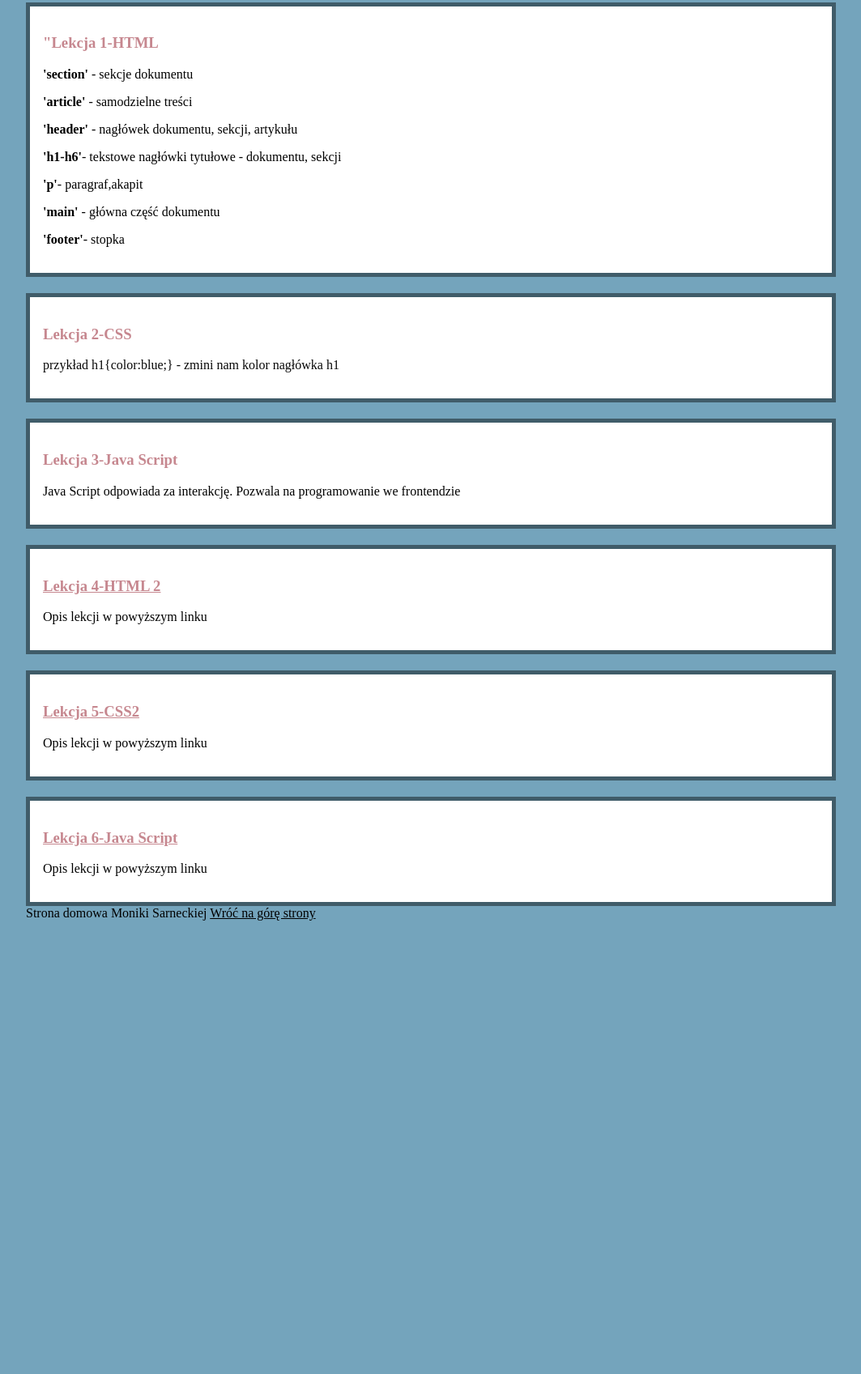
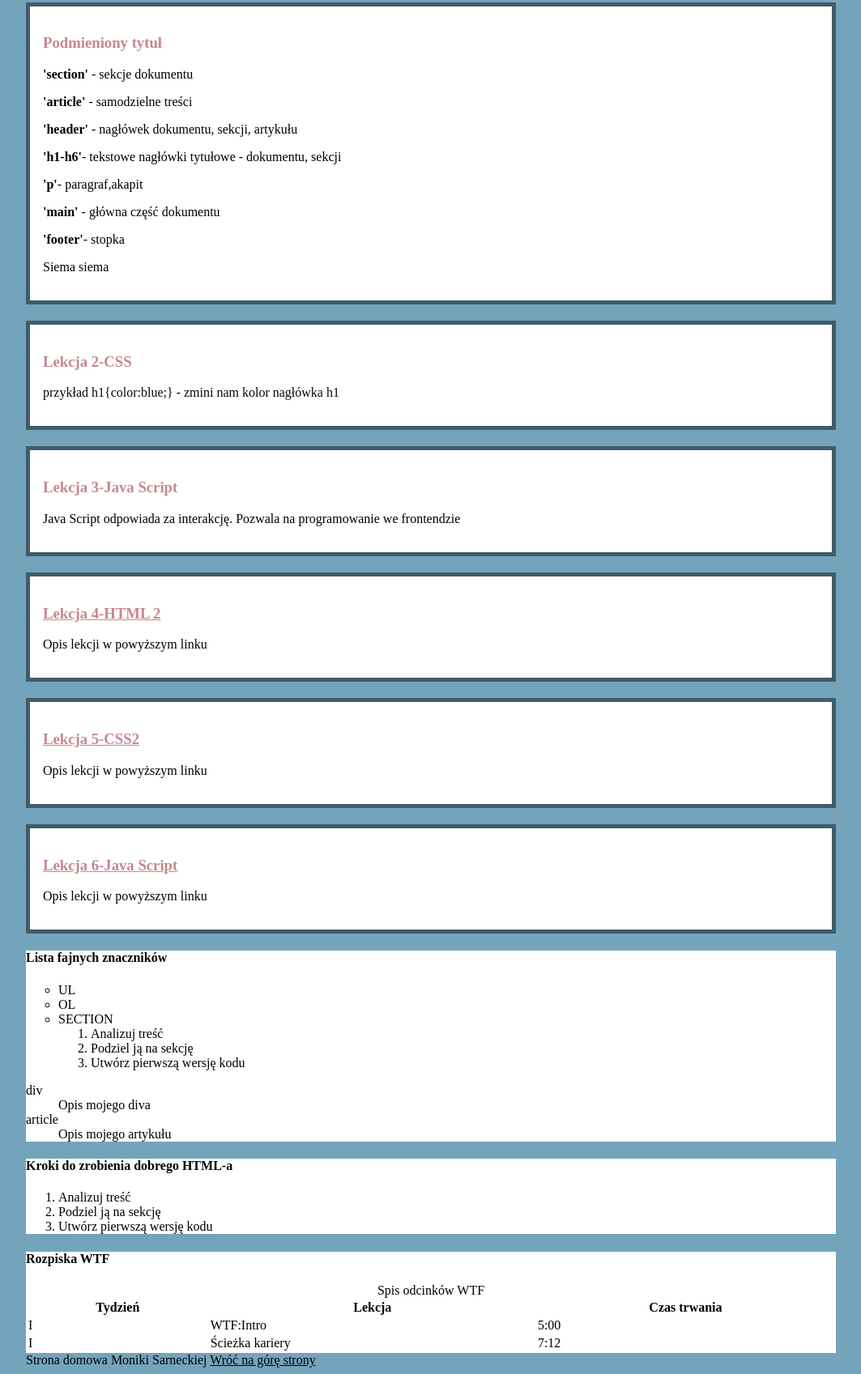
Before and after one commit to monikasarnecka/homepage, a plain HTML site: page index.html in a window 1280 px wide. Shown: the part 781-2478 px from the top of the page at 81% size, without its empty margins (108-1171 px from the left). Before the commit the page ends 1926 px from the top, so only its background shows below. Drawn offline with Linux system fonts and the light colour scheme.

Commit message:
diferent change

```diff
--- a/index.html
+++ b/index.html
@@ -11,7 +11,9 @@
   <body>
     <header>
       <nav class="navigation">
-        <a class= "navigation__link navigation__link--homepage" href="index.html">Strona główna</a>
+        <a class="navigation__link navigation__link--homepage" href="index.html"
+          >Strona główna</a
+        >
         <a class="navigation__link" href="nauka-html.html">Nauka HTML</a>
         <a class="navigation__link" href="html2.html">HTML 2</a>
         <a class="navigation__link" href="css2.html">CSS 2</a>
@@ -38,7 +40,8 @@
           możliwości strony, które pozwalają użytkownikowi na możliwie
           maksymalną interakcję. Interfejs strony, menu, grafiki, animacje,
           układ tekstu – te wyniki front-end zaciąga i wyświetla z backendu i to
-          finalnie widzimy na ekranie monitora lub smartfona.<a class="about__link"
+          finalnie widzimy na ekranie monitora lub smartfona.<a
+            class="about__link"
             href="#szkolenie"
             >Przejdź do szkolenia</a
           >
@@ -50,7 +53,8 @@
           Czego sie nauczyłam na szkoleniu
           <a class="notes__link" href="https://cotenfrontend.pl">WTF?</a>
         </h2>
-        <img class="notes__picture"
+        <img
+          class="notes__picture"
           src="ilustracja-zolta-gumowa-kaczka-na-wodzie_23-2148278476.jpg"
           alt="żółta kaczka"
           width="400"
@@ -59,21 +63,38 @@
       </section>
       <section class="week">
         <article class="week-summary">
-          <h3 class="week-summary__title">"Lekcja 1-HTML</h3>
-          <p class="week-summary__descrition"><b>'section'</b> - sekcje dokumentu</p>
-          <p class="week-summary__descrition"><b> 'article' </b> - samodzielne treści</p>
-          <p class="week-summary__descrition"><b>'header'</b> - nagłówek dokumentu, sekcji, artykułu</p>
-          <p class="week-summary__descrition"><b> 'h1-h6'</b>- tekstowe nagłówki tytułowe - dokumentu, sekcji</p>
+          <h3 class="week-summary__title week-summary__title--js">
+            "Lekcja 1-HTML
+          </h3>
+          <p class="week-summary__descrition">
+            <b>'section'</b> - sekcje dokumentu
+          </p>
+          <p class="week-summary__descrition">
+            <b> 'article' </b> - samodzielne treści
+          </p>
+          <p class="week-summary__descrition">
+            <b>'header'</b> - nagłówek dokumentu, sekcji, artykułu
+          </p>
+          <p class="week-summary__descrition">
+            <b> 'h1-h6'</b>- tekstowe nagłówki tytułowe - dokumentu, sekcji
+          </p>
           <p class="week-summary__descrition"><b> 'p'</b>- paragraf,akapit</p>
-          <p class="week-summary__descrition"><b> 'main' </b>- główna część dokumentu</p>
+          <p class="week-summary__descrition">
+            <b> 'main' </b>- główna część dokumentu
+          </p>
           <p class="week-summary__descrition"><b>'footer'</b>- stopka</p>
+          <p class="week-summary__descrition week-summary__descrition--js"></p>
         </article>
       </section>
       <section class="week">
         <article class="week-summary">
           <h3 class="week-summary__title">Lekcja 2-CSS</h3>
-          <p class="week-summary__descrition> <strong>'style'</strong> - wpisujemy w części head</p>
-          <p class="week-summary__descrition> przykład h1{color:blue;} - zmini nam kolor nagłówka h1</p>
+          <p
+            class="week-summary__descrition> <strong>'style'</strong> - wpisujemy w części head</p> <p class="
+            week-summary__descrition
+          >
+            przykład h1{color:blue;} - zmini nam kolor nagłówka h1
+          </p>
         </article>
       </section>
       <section class="week">
@@ -83,13 +104,15 @@
             Java Script odpowiada za interakcję. Pozwala na programowanie we
             frontendzie
           </p>
-        </article >
+        </article>
       </section>
 
       <section class="week">
         <article class="week-summary">
           <nav>
-            <h3 class="week-summary__title"><a class="week__link" href="html2.html">Lekcja 4-HTML 2</a></h3>
+            <h3 class="week-summary__title">
+              <a class="week__link" href="html2.html">Lekcja 4-HTML 2</a>
+            </h3>
           </nav>
           <p class="week-summary__descrition">Opis lekcji w powyższym linku</p>
         </article>
@@ -98,7 +121,9 @@
       <section class="week">
         <article class="week-summary">
           <nav>
-            <h3 class="week-summary__title"><a class="week__link" href="css2.html">Lekcja 5-CSS2</a></h3>
+            <h3 class="week-summary__title">
+              <a class="week__link" href="css2.html">Lekcja 5-CSS2</a>
+            </h3>
           </nav>
           <p class="week-summary__descrition">Opis lekcji w powyższym linku</p>
         </article>
@@ -107,14 +132,72 @@
       <section class="week">
         <article class="week-summary">
           <nav>
-            <h3 class="week-summary__title"><a class="week__link" href="JS.html">Lekcja 6-Java Script</a></h3>
+            <h3 class="week-summary__title">
+              <a class="week__link" href="JS.html">Lekcja 6-Java Script</a>
+            </h3>
           </nav>
           <p class="week-summary__descrition">Opis lekcji w powyższym linku</p>
         </article>
       </section>
+
+      <section>
+        <h4>Lista fajnych znaczników</h4>
+        <ul class="List">
+          <li class="List__item">UL</li>
+          <li class="List__item">OL</li>
+          <li class="List__item">
+            SECTION
+            <ol>
+              <li>Analizuj treść</li>
+              <li>Podziel ją na sekcję</li>
+              <li>Utwórz pierwszą wersję kodu</li>
+            </ol>
+          </li>
+        </ul>
+        <dl>
+          <dt>div</dt>
+          <dd>Opis mojego diva</dd>
+          <dt>article</dt>
+          <dd>Opis mojego artykułu</dd>
+        </dl>
+      </section>
+      <section>
+        <h4>Kroki do zrobienia dobrego HTML-a</h4>
+        <ol>
+          <li>Analizuj treść</li>
+          <li>Podziel ją na sekcję</li>
+          <li>Utwórz pierwszą wersję kodu</li>
+        </ol>
+      </section>
+      <section>
+        <h4>Rozpiska WTF</h4>
+        <table class="table">
+          <caption>Spis odcinków WTF</caption>
+          <thead>
+            <tr>
+              <th>Tydzień</th>
+              <th>Lekcja</th>
+              <th>Czas trwania</th>
+            </tr>
+          </thead>
+          <tbody>
+            <tr>
+              <td>I</td>
+              <td>WTF:Intro</td>
+              <td>5:00</td>
+            </tr>
+            <tr>
+              <td>I</td>
+              <td>Ścieżka kariery</td>
+              <td>7:12</td>
+            </tr>
+          </tbody>
+        </table>
+      </section>
     </main>
     <footer class="footer">
-      Strona domowa Moniki Sarneckiej <a class="footer__link" href="#top">Wróć na górę strony</a>
+      Strona domowa Moniki Sarneckiej
+      <a class="footer__link" href="#top">Wróć na górę strony</a>
     </footer>
 
     <script src="main.js"></script>
--- a/main.js
+++ b/main.js
@@ -1,12 +1,10 @@
 const firstName = "Monika";
 const age = 29;
 
-console.log(firstName);
-console.log(age);
-console.log(`Nazywam się ${firstName} i mam ${age} lat.`);
 
 
-const heading=document.querySelector('.header-first--js');
+
+const heading=document.querySelector('.header__first--js');
 
 console.log(heading.innerHTML);
 
@@ -14,3 +12,66 @@ console.log(heading.innerHTML);
 heading.innerHTML= `Nazywam się ${firstName} i mam ${age} lat.`;
 
 console.log(heading.innerHTML);
+
+
+const great=(age,firstName)=>{
+    console.log(`Nazywam się ${firstName} i mam ${age} lat.`);
+}
+great(29,'Monika');
+
+const calculate= myNumber=>myNumber*7;
+const myResult=calculate(7)
+console.log(myResult)
+
+
+
+function createContent(querySelectorContent, content){
+    const element=document.querySelector(querySelectorContent);
+
+element.innerHTML= content;
+
+}
+
+createContent('.week-summary__descrition--js','Siema siema');
+createContent('.week-summary__title--js','Podmieniony tytuł');
+
+
+
+const deathStar = {
+    diameter:120000,
+    fire: (target) => {
+        console.log(`${target} destroyed`)
+    },
+    isOperating:true,
+    levels:357,
+    name:`Death Star`,
+    population:10000,
+}
+
+console.log(deathStar[`name`])
+
+
+
+const humanOne = {
+    name:'Maciek',
+    age:32,
+    address: {
+        street:'Warszawska',
+        city:'Białystok',
+    }
+}
+
+const humanTwo = {
+    name:'Stefan',
+    age:35,
+    address: {
+        street: humanOne.address.street,
+        city:'Białystok',
+    }
+}
+
+
+
+
+console.log(humanOne);
+console.log(humanTwo);
--- a/style.css
+++ b/style.css
@@ -85,3 +85,11 @@ p {
 .footer__link{
   color: black;
 }
+
+.List {
+  list-style:circle;
+}
+
+.table {
+  width: 100%;
+}
```
